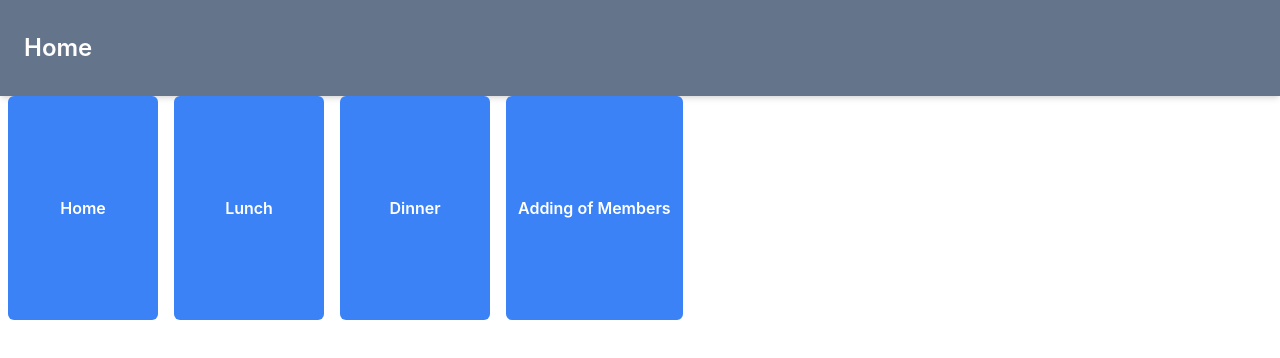
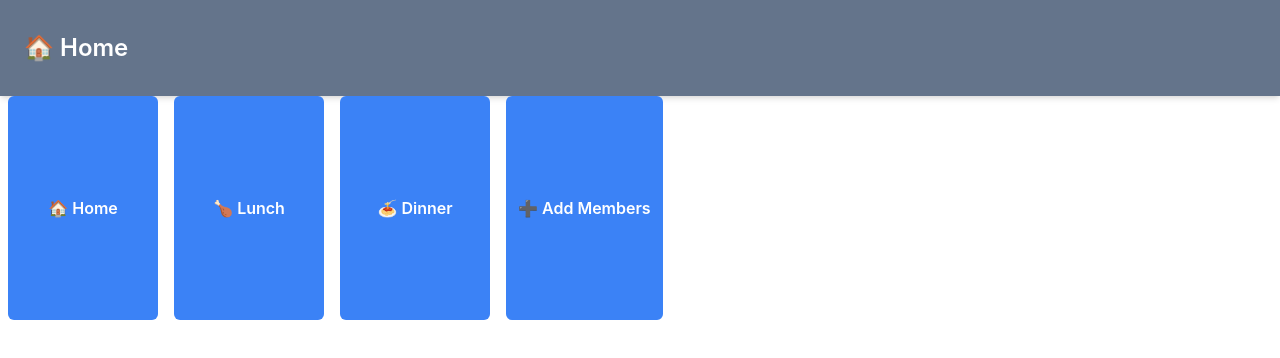
Before and after one commit to gregorytrevor10/rota-crew-order-app, a React (Create React App) app: page / in a window 1280 px wide. Shown: the top 358 px of the page. Built offline with nearby package versions, Linux system fonts and the light colour scheme.

Commit message:
Update route titles to include emojis for improved visual appeal

```diff
--- a/src/router/router.tsx
+++ b/src/router/router.tsx
@@ -18,7 +18,7 @@ export enum ROUTER_PATHS {
 
 export const routes: CustomRouteObject[] = [
   {
-    title: "Home",
+    title: "🏠 Home",
     routeObject: {
       path: ROUTER_PATHS.HOME,
       element: <BaseLayout children={<Home />} />,
@@ -26,7 +26,7 @@ export const routes: CustomRouteObject[] = [
     },
   },
   {
-    title: "Lunch",
+    title: "🍗 Lunch",
     routeObject: {
       path: ROUTER_PATHS.LUNCH,
       element: <BaseLayout children={<>LUNCH</>} />,
@@ -34,7 +34,7 @@ export const routes: CustomRouteObject[] = [
     },
   },
   {
-    title: "Dinner",
+    title: "🍝 Dinner",
     routeObject: {
       path: ROUTER_PATHS.DINNER,
       element: <BaseLayout children={<>DINNER</>} />,
@@ -42,7 +42,7 @@ export const routes: CustomRouteObject[] = [
     },
   },
   {
-    title: "Adding of Members",
+    title: "➕ Add Members",
     routeObject: {
       path: ROUTER_PATHS.ADD_MEMBER,
       element: <BaseLayout children={<>ADD_MEMBER</>} />,
```
